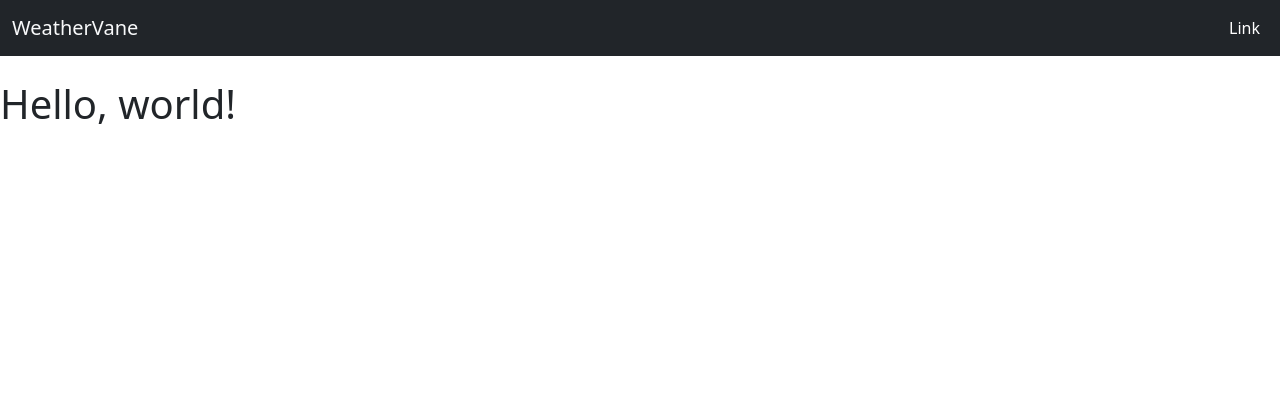
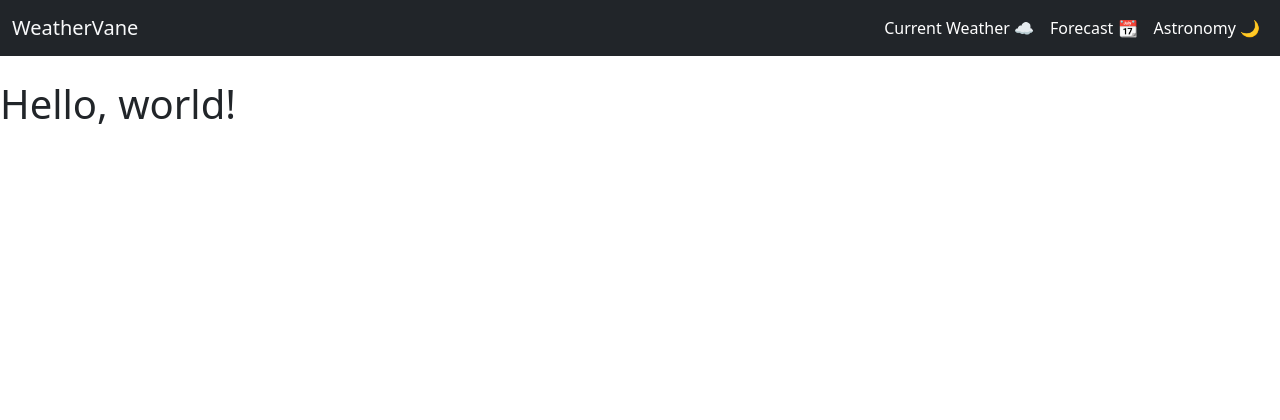
Before and after one commit to LiamSpatola/WeatherVane, a Flask app: page / in a window 1280 px wide. Shown: the top 420 px of the page. Run offline with Flask 3, Linux system fonts and the light colour scheme; parts of the project's set-up code (start-up, migrations or seed data) failed here and were passed over.

Commit message:
Added pages to navigate and updated nav bar

```diff
--- a/app.py
+++ b/app.py
@@ -1,4 +1,6 @@
 from flask import Flask, render_template
+
+from utils.weather import Weather
 
 
 app = Flask(__name__)
@@ -9,5 +11,19 @@ def index():
     return render_template("index.html")
 
 
+@app.route("/current")
+def current():
+    return render_template("current.html")
+
+
+@app.route("/forecast")
+def forecast():
+    return render_template("forecast.html")
+
+
+@app.route("/astronomy")
+def astronomy():
+    return render_template("astronomy.html")
+
 if __name__ == "__main__":
     app.run(debug=True)
--- a/templates/base.html
+++ b/templates/base.html
@@ -15,7 +15,13 @@
             <a href="{{ url_for('index') }}" class="navbar-brand text-light">WeatherVane</a>
             <ul class="navbar-nav">
                 <li class="navbar-item">
-                    <a class="nav-link text-white" href="#">Link</a>
+                    <a class="nav-link text-white" href="{{ url_for('current') }}">Current Weather ☁️</a>
+                </li>
+                <li class="navbar-item">
+                    <a class="nav-link text-white" href="{{ url_for('forecast') }}">Forecast 📆</a>
+                </li>
+                <li class="navbar-item">
+                    <a class="nav-link text-white" href="{{ url_for('astronomy') }}">Astronomy 🌙</a>
                 </li>
             </ul>
         </div>
```
Also changed, not shown: templates/astronomy.html (added, +7 -0 lines), templates/current.html (added, +7 -0 lines), templates/forecast.html (added, +7 -0 lines).
